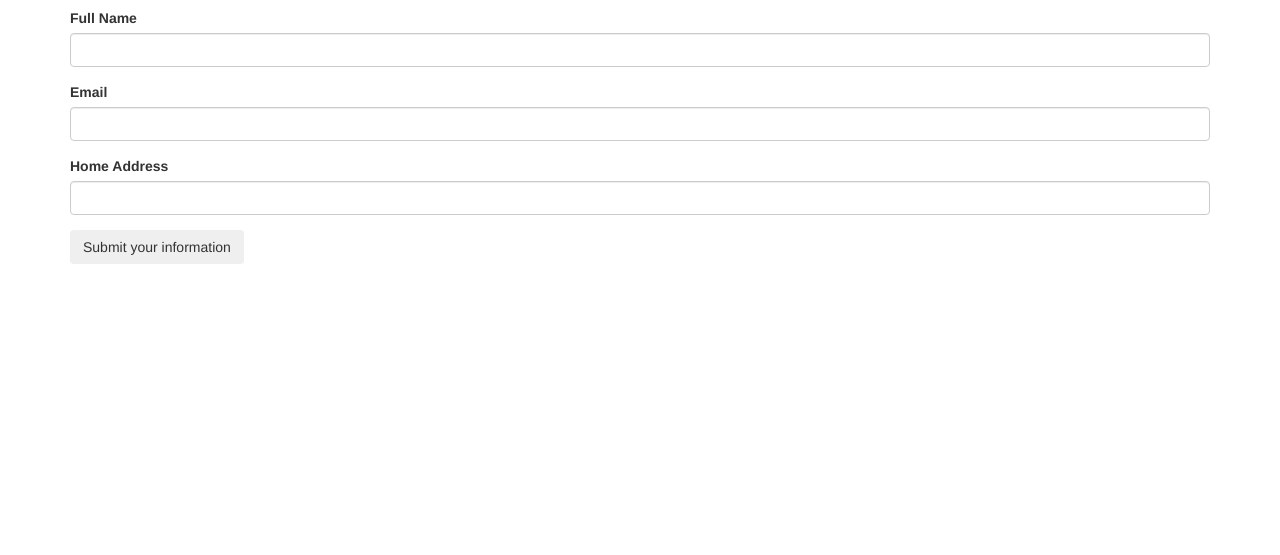
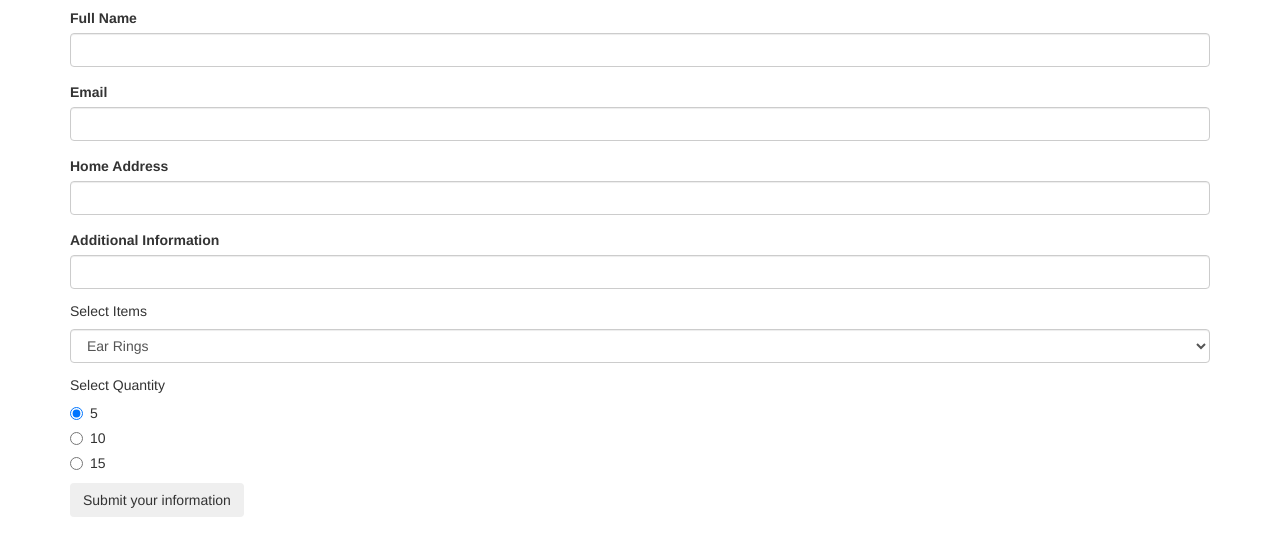
Before and after one commit to jessicakenney/marketplace, a plain HTML site: page index.html in a window 1280 px wide. Shown: the part 135-690 px from the top of the page. Drawn offline with Linux system fonts and the light colour scheme.

Commit message:
Additional input selection with select form and radiobuttons.

```diff
--- a/index.html
+++ b/index.html
@@ -27,13 +27,44 @@
             <label for="homeAddress">Home Address</label>
             <input id="homeAddress" class="form-control" type="text">
           </div>
+          <div class="form-group">
+            <label for="additionalInfo">Additional Information</label>
+            <input id="additionalInfo" class="form-control" type="text">
+          </div>
+          <div class="form-group">
+            <h5>Select Items</h5>
+            <select class="form-control" id="jewelry">
+              <option>Ear Rings</option>
+              <option>Necklace</option>
+              <option>Nose Ring</option>
+              <option>Hair accessories</option>
+              <option>Toe Rings</option>
+              <option>Rings</option>
+            </select>
+          </div>
+          <h5>Select Quantity</h5>
+              <div class="radio">
+                <label>
+                <input type="radio" name="quantity" value="5" checked>5</label>
+              </div>
+              <div class="radio">
+                <label>
+                <input type="radio" name="quantity" value="10">10</label>
+              </div>
+              <div class="radio">
+                <label>
+                <input type="radio" name="quantity" value="15">15</label>
+              </div>
           <button type="submit" class="btn">Submit your information</button>
         </form>
         <br>
+      </div>
         <div id="receipt">
-          <h1>Thank You <span class="fullName"></span></h1>
+          <h2>Thank You <span class="fullName"></span> Hope to see you again.</h2>
+          <br>
+          <h3>Order Item: <span class="jewelry"></span> Quantity: <span class="quantity"></span></h3>
         </div>
 
-    </div>
+
   </body>
 </html>
--- a/js/scripts.js
+++ b/js/scripts.js
@@ -1,11 +1,16 @@
 $(document).ready(function() {
   $("#userInfoForm").submit(function(event) {
-    alert("hello");
+
     var fullName = $("input#fullName").val();
     var email = $("input#email").val();
     var homeAddress = $("input#homeAddress").val();
+    var jewelry = $("#jewelry").val();
+    var quantity = $("input:radio[name=quantity]:checked").val();
 
     $(".fullName").text(fullName);
+    $(".jewelry").text(jewelry);
+    $(".quantity").text(quantity);
+
     $("#receipt").show();
     event.preventDefault();
   });
```
